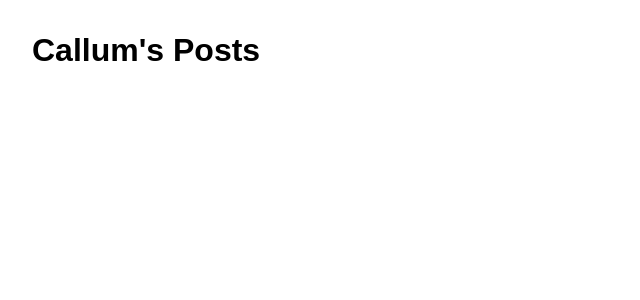
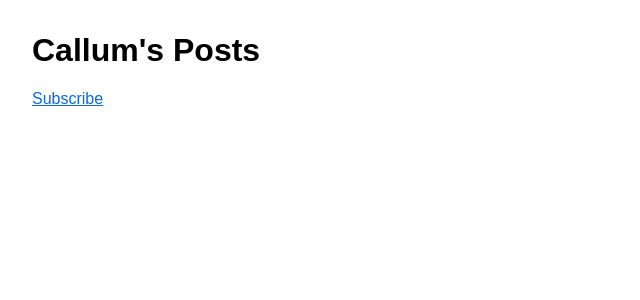
Before and after one commit to seadowg/seadowg.github.com, a Jekyll site: the page built from posts.html, in a window 1280 px wide. Shown: the top 300 px of the page, without its empty margins (0-640 px from the left). Built offline with Jekyll 4.4.1, drawn with Linux system fonts in a browser that asks for light colours.

Commit message:
Add tiny letter subscription button

```diff
--- a/posts.html
+++ b/posts.html
@@ -4,6 +4,7 @@ layout: default
 ---
 
 <h1>{{ page.title }}</h1>
+<a href="https://tinyletter.com/seadowg">Subscribe</a href>
 
 {% for post in site.posts reversed %}
   <h2><a href="{{ post.url }}">{{ post.title }}</a></h2>
```
